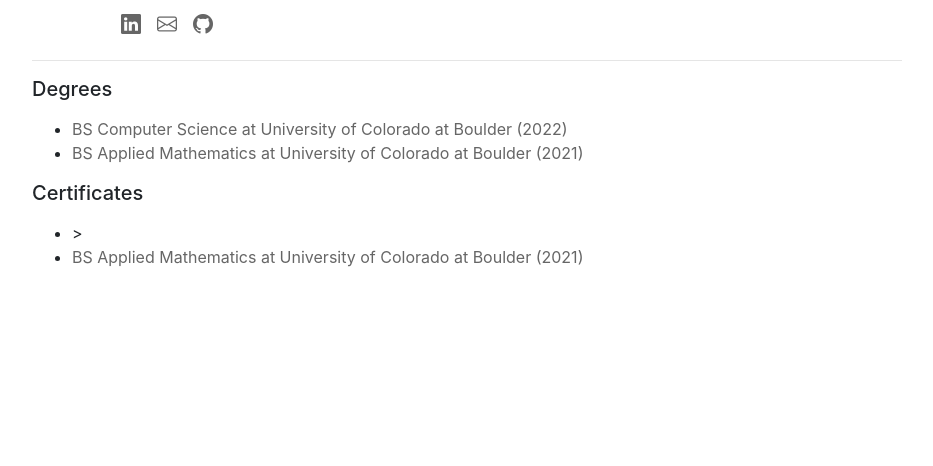
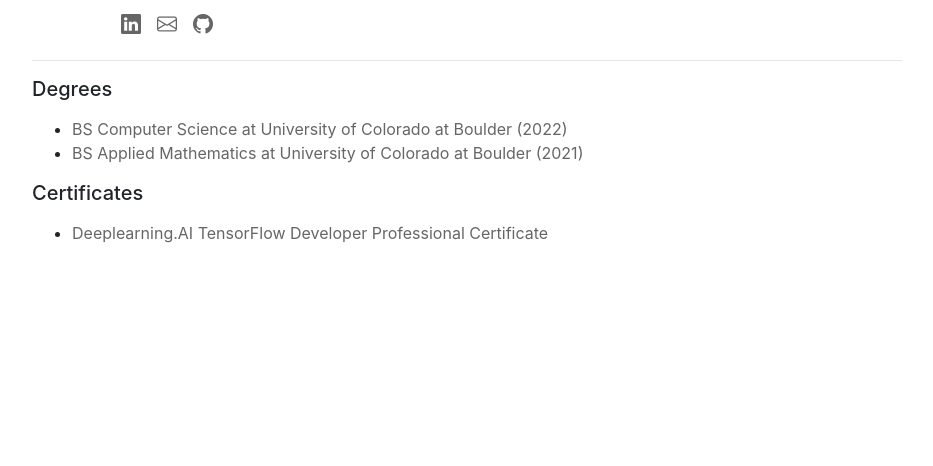
Before and after one commit to rcgreen99/website, a Python web app: template templates/index.html in a window 1280 px wide; the page is wider, and only the part inside the window is pictured. Shown: the part 287-753 px from the top of that part, without its empty margins (173-1106 px from the left). Run offline with Jinja, Linux system fonts and the light colour scheme; the template is opened without the code that fills it, so the values that code supplies are empty.

Commit message:
add tensorflow certificate to index.html

```diff
--- a/templates/index.html
+++ b/templates/index.html
@@ -74,10 +74,7 @@
           <p>
             <ul>
               <li>
-                <a href="#"></a>>
-              </li>
-              <li>
-                <a href="#">BS Applied Mathematics at University of Colorado at Boulder (2021)</a>
+                <a href="https://coursera.org/share/c2a1d86125ffefbe67081ec0959a2ee3">Deeplearning.AI TensorFlow Developer Professional Certificate</a>
               </li>
             </ul>
           </p>
```
Also changed, not shown: 2 other files.
